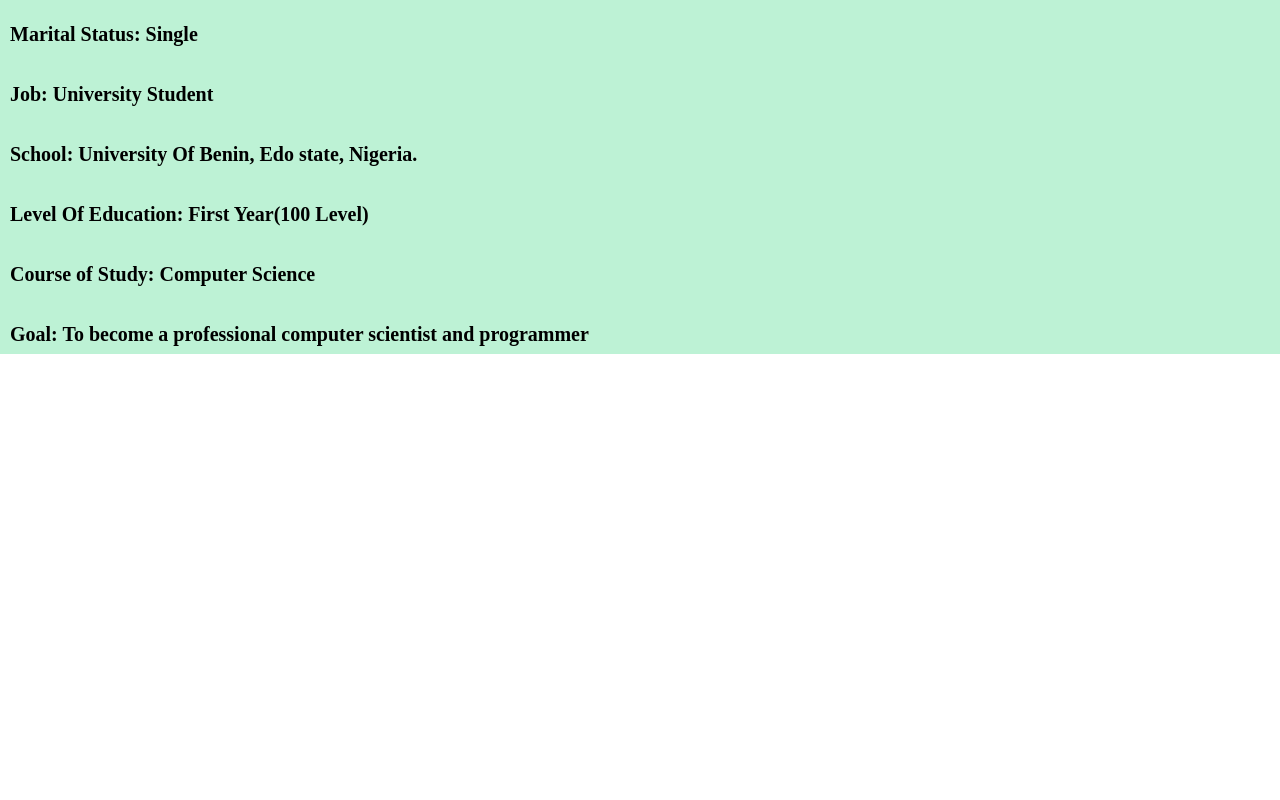
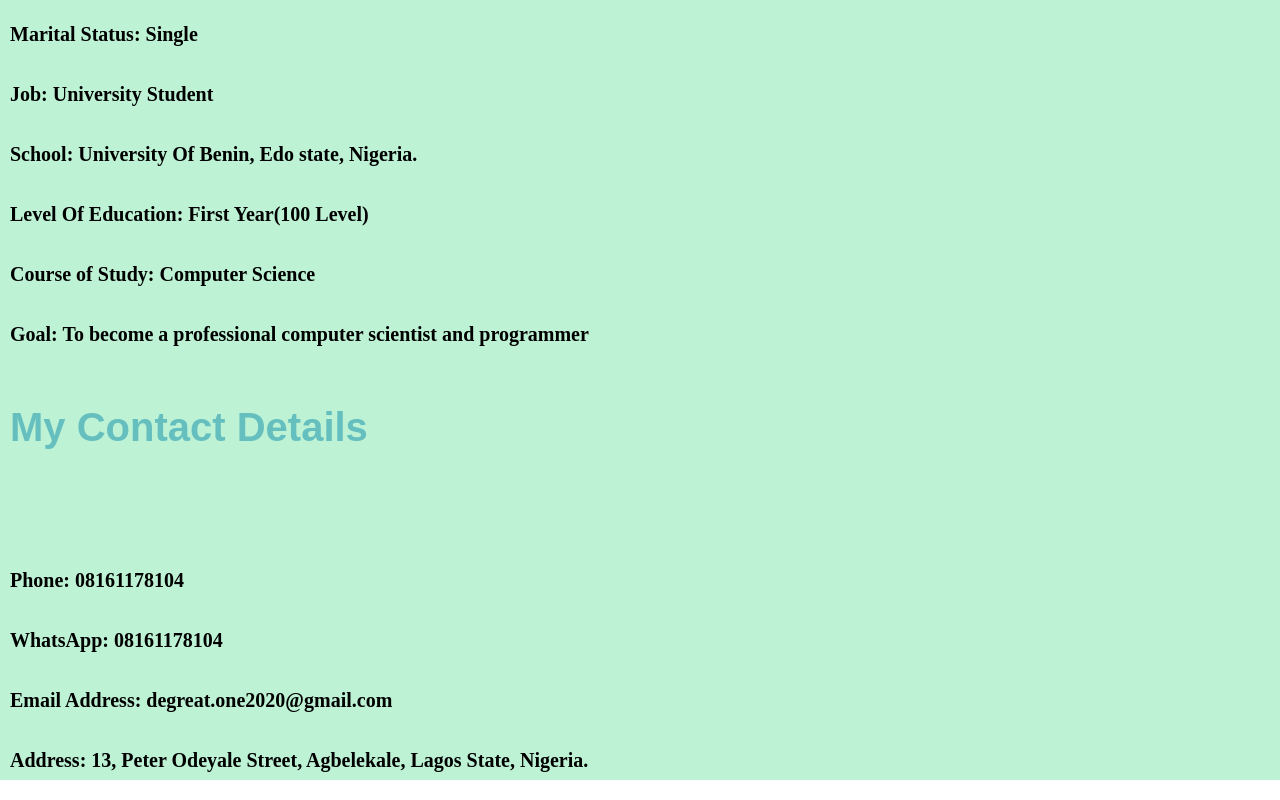
Before and after one commit to MacChristo/Personal-Site-1, a plain HTML site: page form.html in a window 1280 px wide. Shown: the part 409-1209 px from the top of the page. Before the commit the page ends 800 px from the top, so only its background shows below. Drawn offline with Linux system fonts and the light colour scheme.

Commit message:
Update form.html

```diff
--- a/form.html
+++ b/form.html
@@ -19,6 +19,12 @@
       <p>Level Of Education: First Year(100 Level)</p>
       <p>Course of Study: Computer Science</p>
       <p>Goal: To become a professional computer scientist and programmer</p>
+      <h2>My Contact Details</h2>
+      <br>
+      <p>Phone: 08161178104</p>
+      <p>WhatsApp: 08161178104</p>
+      <p>Email Address: degreat.one2020@gmail.com</p>
+      <p>Address: 13, Peter Odeyale Street, Agbelekale, Lagos State, Nigeria.</p>
     </div>
   </body>
 </html>
```
